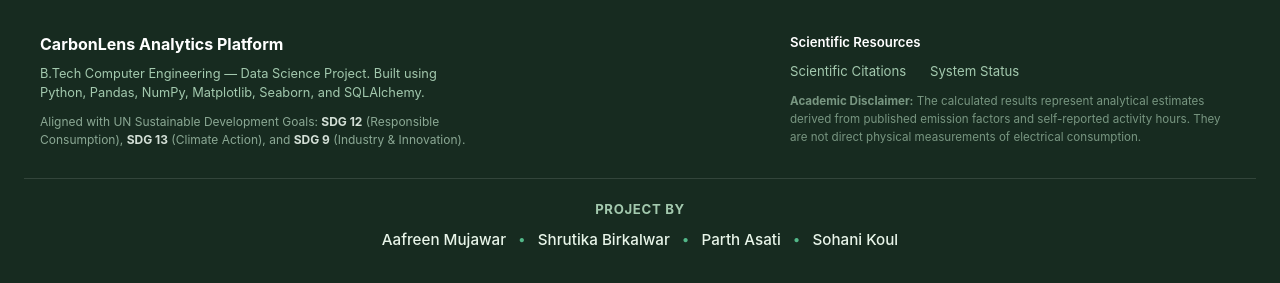
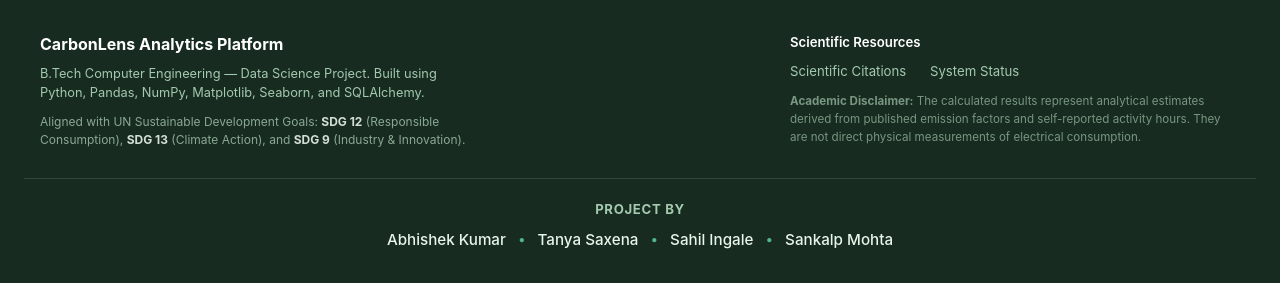
Before and after one commit to abhishekkumar25-lgtm/DEVL, a Flask app: page /auth/forgot-password in a window 1280 px wide. Shown: the part 538-821 px from the top of the page. Run offline with Flask 3, Linux system fonts and the light colour scheme.

Commit message:
Update base.html

```diff
--- a/CarbonLens-carbonlens-updated/templates/base.html
+++ b/CarbonLens-carbonlens-updated/templates/base.html
@@ -179,13 +179,13 @@
         <div class="project-credits-bar">
             <div class="project-credits-title">Project by</div>
             <div class="project-credits-names">
-                <span class="credit-author">Aafreen Mujawar</span>
+                <span class="credit-author">Abhishek Kumar</span>
                 <span class="credit-bullet">&bull;</span>
-                <span class="credit-author">Shrutika Birkalwar</span>
+                <span class="credit-author">Tanya Saxena</span>
                 <span class="credit-bullet">&bull;</span>
-                <span class="credit-author">Parth Asati</span>
+                <span class="credit-author">Sahil Ingale</span>
                 <span class="credit-bullet">&bull;</span>
-                <span class="credit-author">Sohani Koul</span>
+                <span class="credit-author">Sankalp Mohta</span>
             </div>
         </div>
     </footer>
```
